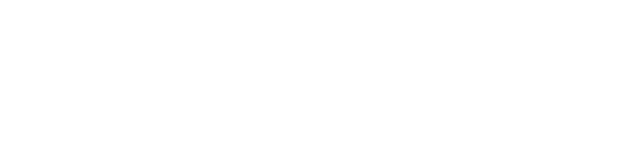
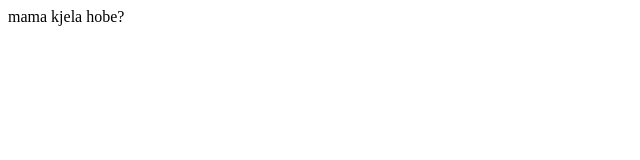
Before and after one commit to Bashir896/my-first-ripo, a plain HTML site: page index.html in a window 1280 px wide. Shown: the whole page, without its empty margins (0-640 px from the left). Drawn offline with Linux system fonts and the light colour scheme.

Commit message:
first commit

```diff
--- a/index.html
+++ b/index.html
@@ -6,6 +6,6 @@
     <title>My fist ever github repo</title>
 </head>
 <body>
-
+    mama kjela hobe?
 </body>
 </html>
```
